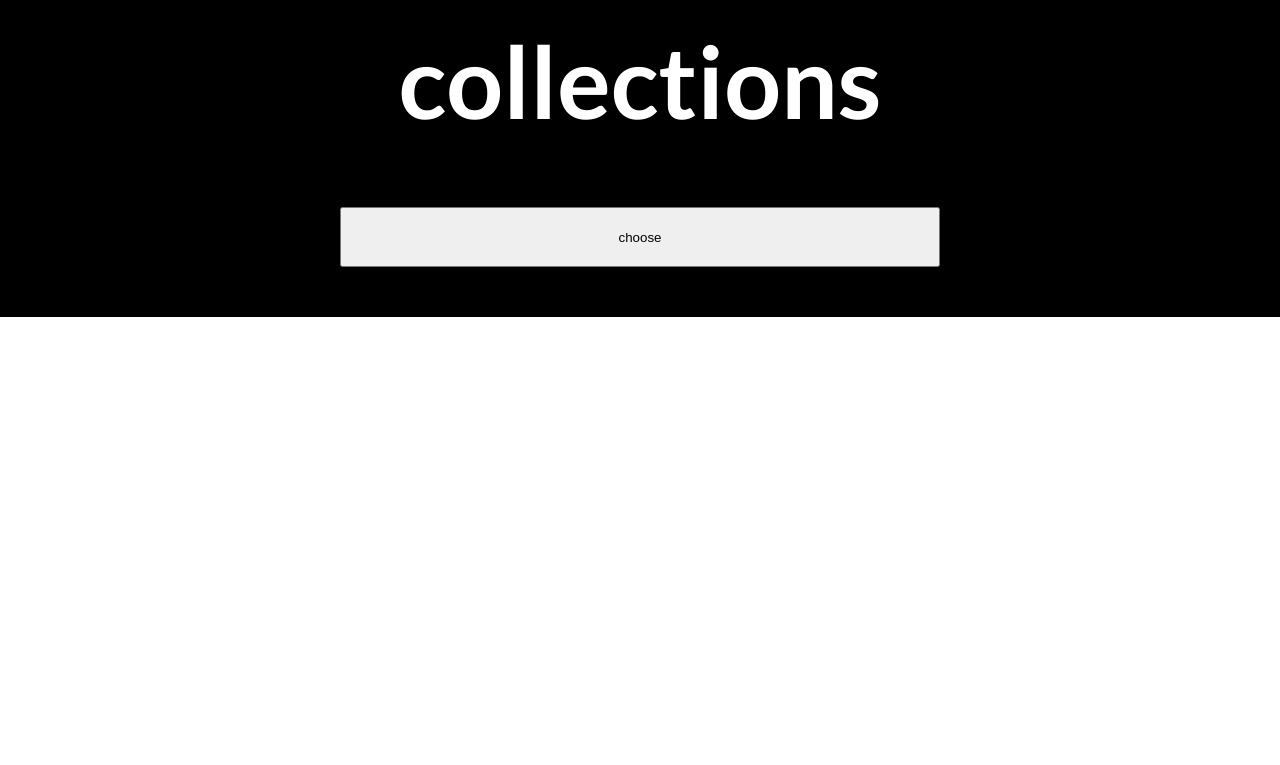
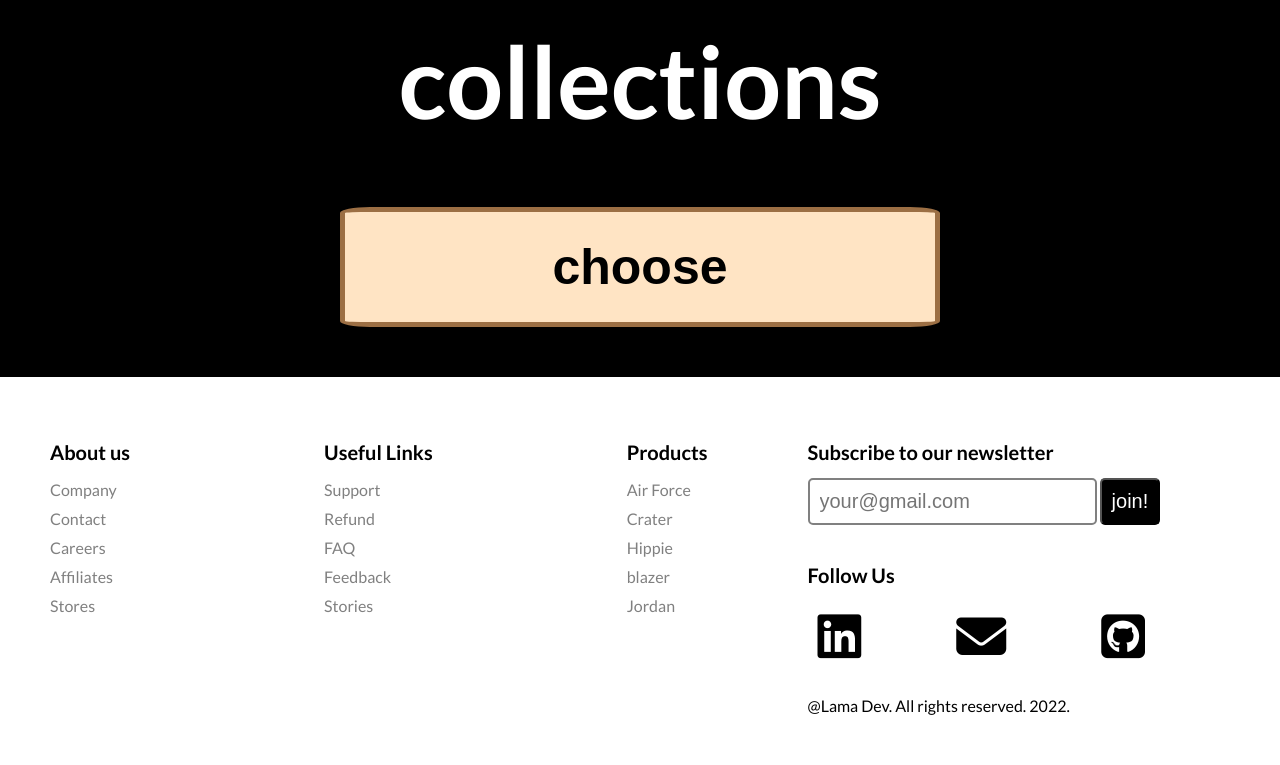
Before and after one commit to cisa-cell/shoe-e-commerce-website, a plain HTML site: page index.html in a window 1280 px wide. Shown: the part 4363-5128 px from the top of the page. Before the commit the page ends 4680 px from the top, so only its background shows below. Drawn offline with Linux system fonts and the light colour scheme.

Commit message:
we were not able to control the spacing between the linkedin,email and github logos - we used justofy-content: space-between; to control the spacing   - the problem was that space between pushes the first element to the starting edge, the last element to the ending edge and the      middle elements divide the space evenly among them - we used flex:1     - this makes all the elements divide space equally among them - both of the above don't allow us to adjust the space between the icons - so we removed both of them - diff between flex:1 and justify-content: space-between     - flex:1 makes all the elements divide space equally among them     - justify-content: space-between pushes the first element to the starting edge,       the last element to the ending edge and the middle elements divide       the space evenly among them     ----------------------------------------------------------------------------------------     - flex is applied to the children     - justify-content is applied to the parent container     --------------------------------------------------------     - (k.g) flex looks like will make the children adjust the space between for different orientation of the screen     - justify-content will not adjust the space between the children for different orientation of the screen     -------------------------------------------------------------------------------------------------------------------     - flex:1 has the potential to change the size of the children     - justify-content: space-between does not change the size of the children

```diff
--- a/index.html
+++ b/index.html
@@ -182,5 +182,62 @@
         <img src="images\ns2.jpg" alt="" class="nsImg">
     </div>
 </div>
+
+<!--------------------------footer---------------------------------->
+<footer>
+    <div class="footerLeft">
+        <div class="footerMenu">
+            <h1 class="fMenuTitle">About us</h1>
+            <ul class="fList">
+                <li class="fListItem">Company</li>
+                <li class="fListItem">Contact</li>
+                <li class="fListItem">Careers</li>
+                <li class="fListItem">Affiliates</li>
+                <li class="fListItem">Stores</li>
+            </ul>
+        </div>
+        <div class="footerMenu">
+            <h1 class="fMenuTitle">Useful Links</h1>
+            <ul class="fList">
+                <li class="fListItem">Support</li>
+                <li class="fListItem">Refund</li>
+                <li class="fListItem">FAQ</li>
+                <li class="fListItem">Feedback</li>
+                <li class="fListItem">Stories</li>
+            </ul>
+        </div>
+        <div class="footerRightMenu">
+            <h1 class="fMenuTitle">Products</h1>
+            <ul class="fList">
+                <li class="fListItem">Air Force</li>
+                <li class="fListItem">Crater</li>
+                <li class="fListItem">Hippie</li>
+                <li class="fListItem">blazer</li>
+                <li class="fListItem">Jordan</li>
+            </ul>
+        </div>
+    </div>
+    <div class="footerRight">
+        <div class="footerRightMenu">
+            <h1 class="fMenuTitle">Subscribe to our newsletter  </h1>
+            <div class="Mail">
+                <input type="text" placeholder="your@gmail.com"  class="fInput">
+                <button class="fButton">join!</button>
+            </div>
+        </div>
+        <div class="footerRightMenu">
+            <h1 class="fMenuTitle">Follow Us</h1>
+            <div class="fIcons">
+                <i class="fa-brands fa-linkedin"></i>
+                <i class="fa-solid fa-envelope"></i>
+                <i class="fa-brands fa-square-github"></i>
+            </div>
+        </div>
+        <div class="footerMenu">
+            <span class="copyright">@Lama Dev. All rights reserved. 2022.</span>
+        </div>
+    </div>
+
+</footer>
 </body>
 </html>
--- a/styles.css
+++ b/styles.css
@@ -586,9 +586,92 @@ label{
 
 .nsItem button{
     width:600px;
-    height:60px;
+    height:120px;
+    font-weight: 600;
+    font-size: 50px;
+    padding: 20px;
+    border-radius: 5%;
+    background-color: bisque;
+    border:5px solid #9c6f44;
+    cursor: pointer;
 }
 
 .nsImg{
     width: 100%;
 }
+
+footer{
+    display: flex;
+}
+
+.footerLeft{
+    flex:2;
+    display: flex;
+    justify-content: space-between;
+    padding: 50px; /*gives space between the black part and the menu title*/
+}
+
+.footerRight{
+    flex:1
+}
+
+.fMenuTitle{
+    font-size: 20px;
+}
+
+.fList{
+    list-style: none;
+    padding: 0;
+    /* padding:none will not do anything to the list.. only padding 0 will remove the padding */
+}
+
+.fListItem{
+    color: gray;
+    cursor: pointer;
+    margin-bottom: 10px;
+    /* margin-bottom will change the space between consecutive elements in the list */
+}
+
+.footerRight{
+    flex:1;
+    padding: 50px;
+    display: flex;
+    flex-direction: column;
+    justify-content: space-between;
+
+}
+
+.fInput{
+    padding: 10px;
+    border:2px solid gray;
+    border-radius: 5px;
+    font-size: 20px;
+}
+.fButton{
+    padding: 10px;
+    background-color: black;
+    color: white;
+    border-radius: 5px;
+    font-size: 20px;
+}
+.footerRightMenu{
+    margin-bottom: 25px;
+}
+.fIcons{
+    display: flex;
+    align-items: center;
+    /* justify-content:space-between; */
+}
+.fIcons i{
+    /* flex:1; */
+    font-size: 50px;
+    padding: 10px;
+    margin-right: 75px;
+
+
+}
+.cardIcons {
+    display: flex;
+    gap: 20px; /* Adjust the value for more or less space */
+    align-items: center;
+}
```
